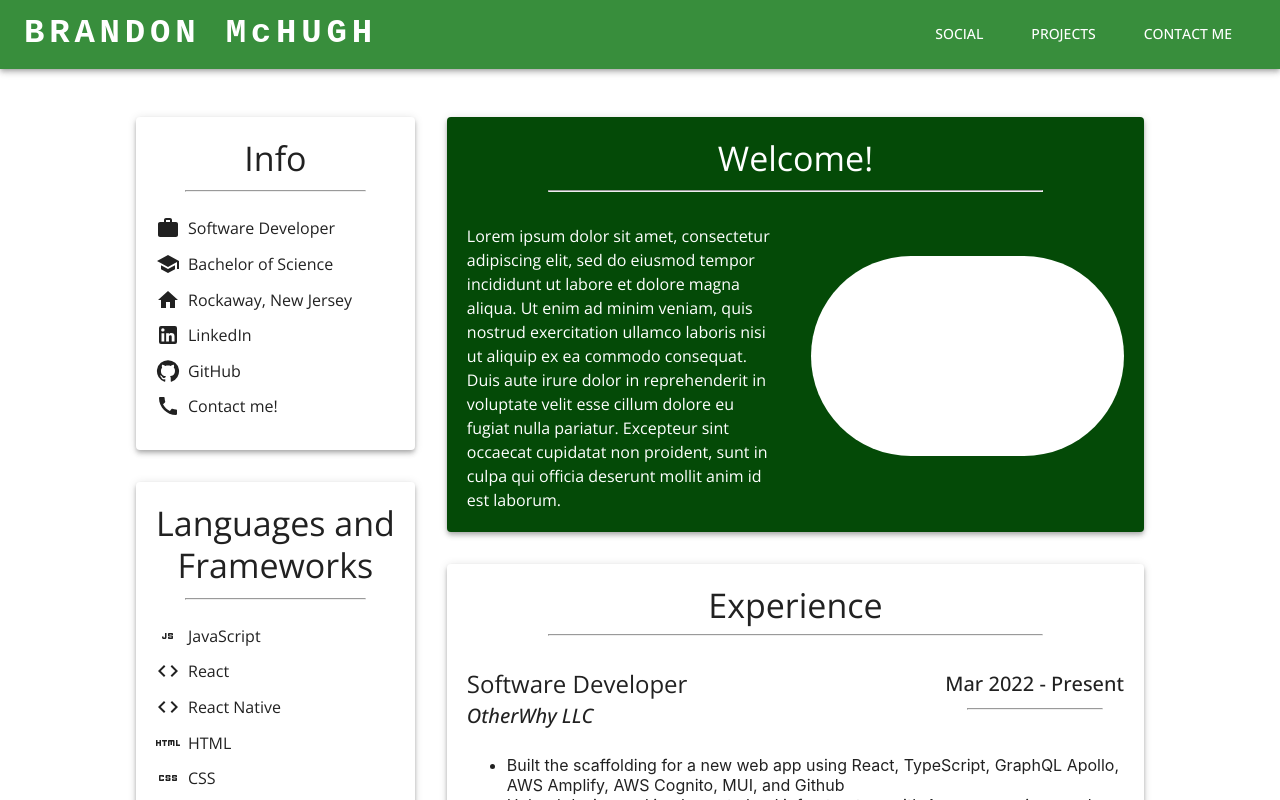
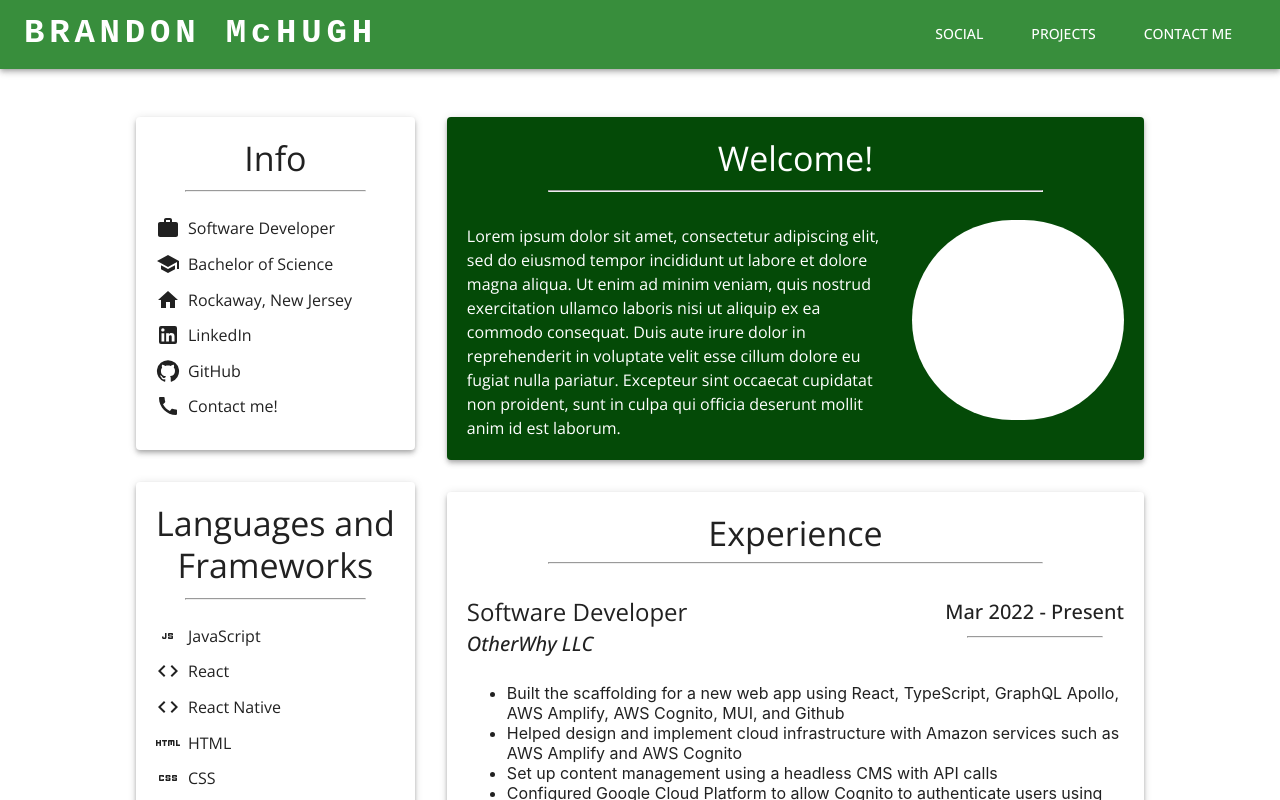
Before and after one commit to brandmch/website_v2, a React (Create React App) app: page / in a window 1280 px wide. Shown: the top 800 px of the page. Built offline with nearby package versions, Linux system fonts and the light colour scheme.

Commit message:
summary is mobile responsive

```diff
--- a/src/routes/_landing/components/summary.js
+++ b/src/routes/_landing/components/summary.js
@@ -1,9 +1,6 @@
 import { Paper, Box, Typography } from "@mui/material";
-import useWindowSize from "../../../utils/useWindowSize";
 
-const Summary = () => {
-  const { width } = useWindowSize();
-
+const Summary = ({ width }) => {
   return (
     <Box marginBottom={4}>
       <Paper elevation={4} sx={{ backgroundColor: "#044A07" }}>
@@ -12,8 +9,19 @@ const Summary = () => {
             Welcome!
           </Typography>
           <hr />
-          <Box display="flex" alignItems="center">
-            <Box flex={10}>
+          <Box
+            display={
+              width > 1000
+                ? "flex"
+                : width > 900
+                ? null
+                : width > 550
+                ? "flex"
+                : null
+            }
+            alignItems="center"
+          >
+            <Box flex={20}>
               <Typography marginTop={3} color="white">
                 Lorem ipsum dolor sit amet, consectetur adipiscing elit, sed do
                 eiusmod tempor incididunt ut labore et dolore magna aliqua. Ut
--- a/src/routes/_landing/landing.js
+++ b/src/routes/_landing/landing.js
@@ -15,7 +15,7 @@ import Education from "./components/education";
 const Landing = () => {
   const { width } = useWindowSize();
 
-  const Desktop = () => {
+  const Desktop = ({ width }) => {
     return (
       <Box display={"flex"} marginTop={4} marginLeft={15} marginRight={15}>
         <Box flex={2} margin={2}>
@@ -26,7 +26,7 @@ const Landing = () => {
         </Box>
 
         <Box flex={5} margin={2}>
-          <Summary />
+          <Summary width={width} />
           <Experience />
           <Education />
         </Box>
@@ -34,10 +34,10 @@ const Landing = () => {
     );
   };
 
-  const InBetween = () => {
+  const InBetween = ({ width }) => {
     return (
       <Box marginTop={4} marginLeft={6} marginRight={6}>
-        <Summary />
+        <Summary width={width} />
         <Box display="flex" flex={1} margin={2}>
           <Box flex={1} margin={2} marginLeft={-2}>
             <ContactInfo />
@@ -57,10 +57,10 @@ const Landing = () => {
     );
   };
 
-  const Mobile = () => {
+  const Mobile = ({ width }) => {
     return (
       <Box marginTop={4} marginLeft={6} marginRight={6}>
-        <Summary />
+        <Summary width={width} />
 
         <ContactInfo />
         <Skills />
@@ -78,7 +78,13 @@ const Landing = () => {
     <div>
       <AppBarCustom />
 
-      {width > 900 ? <Desktop /> : width > 631 ? <InBetween /> : <Mobile />}
+      {width > 900 ? (
+        <Desktop width={width} />
+      ) : width > 631 ? (
+        <InBetween width={width} />
+      ) : (
+        <Mobile width={width} />
+      )}
 
       <Box display="flex" justifyContent="center">
         <Typography>Brandon McHugh 2023</Typography>
```
